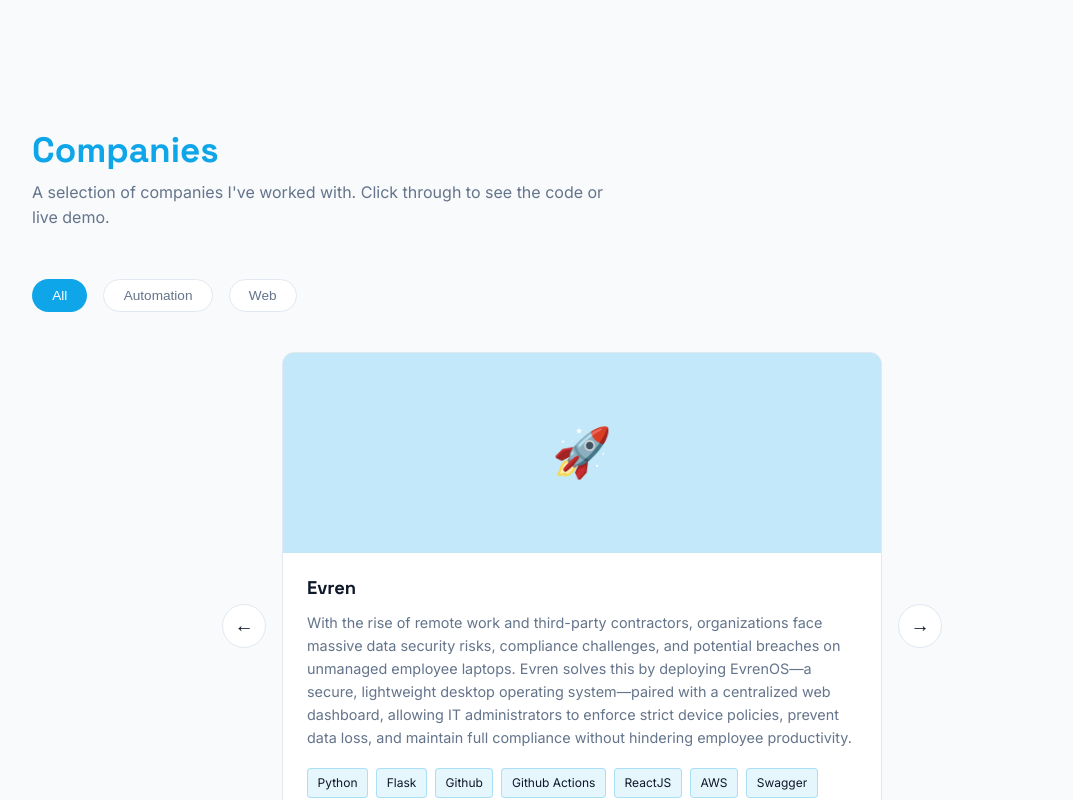
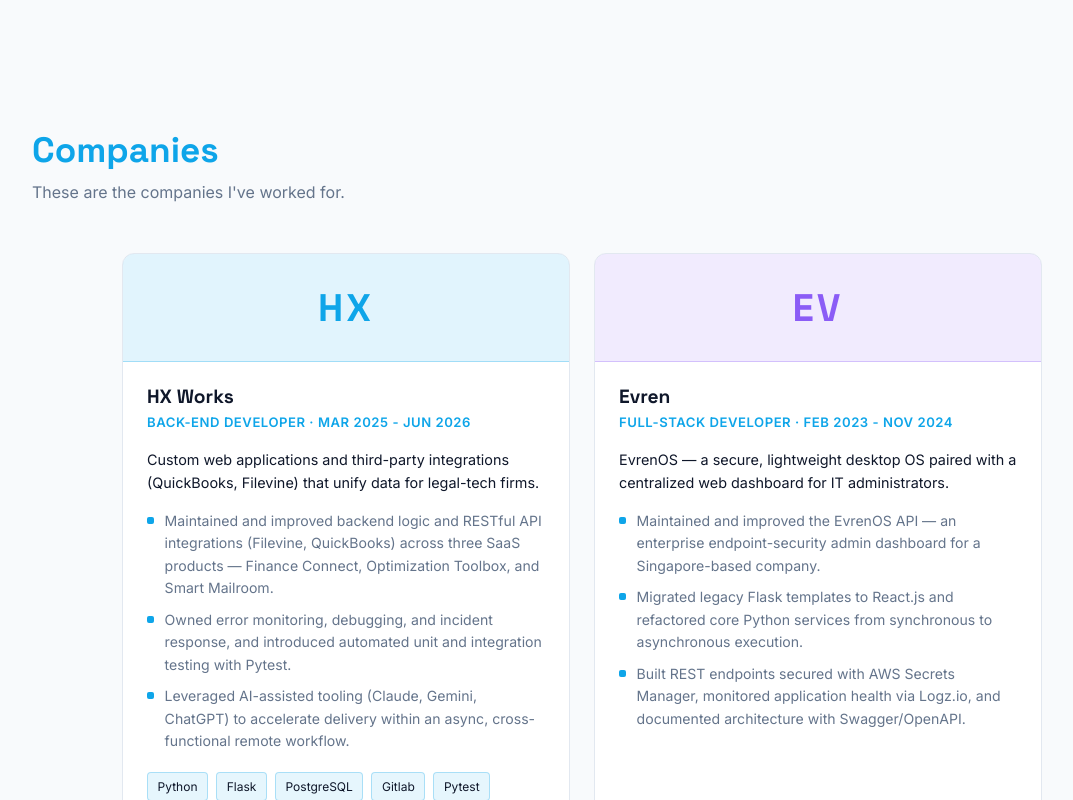
Before and after one commit to FrancisRuta/online-portfolio, a React (Vite) app: page / in a window 1280 px wide. Shown: the part 2000-2800 px from the top of the page, without its empty margins (58-1131 px from the left). Built offline with nearby package versions, Linux system fonts and the light colour scheme; no server answers.

Commit message:
Restructure the Company and Experience section for better visibility and UX

```diff
--- a/src/components/Companies.jsx
+++ b/src/components/Companies.jsx
@@ -1,155 +1,32 @@
-import { useState, useEffect, useRef } from "react";
 import { motion } from "framer-motion";
 import { companies } from "../data/portfolioData";
-import ProjectCard from "./ProjectCard";
-
-const AUTOPLAY_INTERVAL = 5000;
+import CompanyCard from "./CompanyCard";
 
 function Companies() {
-  const filters = ["All", ...new Set(companies.map((p) => p.category))];
-  const [filter, setFilter] = useState("All");
-  const [index, setIndex] = useState(0);
-  const [isPlaying, setIsPlaying] = useState(true);
-  const timerRef = useRef(null);
-
-  const filteredCompanies =
-    filter === "All"
-      ? companies
-      : companies.filter((p) => p.category === filter);
-
-  // Reset the autoplay timer whenever the slide, filter, or play state changes
-  useEffect(() => {
-    if (!isPlaying) return;
-
-    timerRef.current = setInterval(() => {
-      setIndex((i) => (i === filteredCompanies.length - 1 ? 0 : i + 1));
-    }, AUTOPLAY_INTERVAL);
-
-    return () => clearInterval(timerRef.current);
-  }, [index, filter, isPlaying, filteredCompanies.length]);
-
-  // Reset to the first slide whenever the filter changes
-  const handleFilter = (cat) => {
-    setFilter(cat);
-    setIndex(0);
-    setIsPlaying(true);
-  };
-
-  // Pause autoplay briefly on manual navigation so the timer doesn't fight the user
-  const pauseAnd = (action) => {
-    setIsPlaying(false);
-    action();
-    // Resume after a short grace period
-    setTimeout(() => setIsPlaying(true), AUTOPLAY_INTERVAL);
-  };
-
-  const handlePrev = () => {
-    pauseAnd(() =>
-      setIndex((i) => (i === 0 ? filteredCompanies.length - 1 : i - 1)),
-    );
-  };
-
-  const handleNext = () => {
-    pauseAnd(() =>
-      setIndex((i) => (i === filteredCompanies.length - 1 ? 0 : i + 1)),
-    );
-  };
-
-  const handleDotClick = (i) => {
-    pauseAnd(() => setIndex(i));
-  };
-
-  const handleDragEnd = (event, info) => {
-    if (info.offset.x < -50) handleNext();
-    else if (info.offset.x > 50) handlePrev();
-  };
-
-  // Start or stop autoplay on hover so users can read without interruptions
-  const handleMouseEnter = () => setIsPlaying(false);
-  const handleMouseLeave = () => setIsPlaying(true);
-
-  const currentCompany = filteredCompanies[index];
-
   return (
     <section id="companies" className="section">
       <div className="container">
         <h2 className="section-title">Companies</h2>
         <p className="section-subtitle">
-          A selection of companies I've worked with. Click through to see the
-          code or live demo.
+          These are the companies I've worked for.
         </p>
 
-        <div className="project-filters">
-          {filters.map((cat) => (
-            <button
-              key={cat}
-              className={`filter-btn ${filter === cat ? "active" : ""}`}
-              onClick={() => handleFilter(cat)}
-            >
-              {cat.charAt(0).toUpperCase() + cat.slice(1)}
-            </button>
-          ))}
-        </div>
-
-        {filteredCompanies.length > 0 ? (
-          <>
-            <div
-              className="carousel"
-              onMouseEnter={handleMouseEnter}
-              onMouseLeave={handleMouseLeave}
-            >
-              <button
-                className="carousel-arrow carousel-arrow--left"
-                onClick={handlePrev}
-                aria-label="Previous company"
+        {companies.length > 0 ? (
+          <div className="companies-grid">
+            {companies.map((company, i) => (
+              <motion.div
+                key={company.name}
+                initial={{ opacity: 0, y: 24 }}
+                whileInView={{ opacity: 1, y: 0 }}
+                viewport={{ once: true, margin: "-40px" }}
+                transition={{ duration: 0.4, delay: (i % 2) * 0.1 }}
               >
-                ←
-              </button>
-
-              <div className="carousel-viewport">
-                <motion.div
-                  className="carousel-track"
-                  key={`${filter}-${index}`}
-                  initial={{ opacity: 0, x: 60 }}
-                  animate={{ opacity: 1, x: 0 }}
-                  exit={{ opacity: 0, x: -60 }}
-                  transition={{ duration: 0.4 }}
-                  drag="x"
-                  dragConstraints={{ left: 0, right: 0 }}
-                  dragElastic={0.2}
-                  onDragEnd={handleDragEnd}
-                  whileTap={{ cursor: "grabbing" }}
-                >
-                  <ProjectCard project={currentCompany} />
-                </motion.div>
-              </div>
-
-              <button
-                className="carousel-arrow carousel-arrow--right"
-                onClick={handleNext}
-                aria-label="Next company"
-              >
-                →
-              </button>
-            </div>
-
-            <div className="carousel-dots">
-              {filteredCompanies.map((company, i) => (
-                <button
-                  key={company.title}
-                  className={`carousel-dot ${i === index ? "active" : ""}`}
-                  onClick={() => handleDotClick(i)}
-                  aria-label={`Go to slide ${i + 1}`}
-                />
-              ))}
-            </div>
-
-            <p className="carousel-counter">
-              {index + 1} / {filteredCompanies.length}
-            </p>
-          </>
+                <CompanyCard company={company} index={i} />
+              </motion.div>
+            ))}
+          </div>
         ) : (
-          <p className="section-subtitle">No companies found.</p>
+          <p className="section-subtitle">No projects found.</p>
         )}
       </div>
     </section>
--- /dev/null
+++ b/src/components/CompanyCard.jsx
@@ -0,0 +1,54 @@
+function getMonogram(name) {
+  return name.replace(/[^A-Za-z]/g, "").slice(0, 2).toUpperCase();
+}
+
+function CompanyCard({ company, index = 0 }) {
+  const tileClass =
+    index % 2 === 0 ? "company-tile--cyan" : "company-tile--violet";
+
+  return (
+    <article className="company-card">
+      <div className={`company-tile ${tileClass}`}>
+        <span className="company-monogram">{getMonogram(company.name)}</span>
+      </div>
+
+      <div className="company-body">
+        <h3>{company.name}</h3>
+        <p className="company-meta">
+          {company.role} · {company.period}
+        </p>
+
+        {company.summary && (
+          <p className="company-summary">{company.summary}</p>
+        )}
+
+        <ul className="company-outcomes">
+          {company.outcomes.map((outcome) => (
+            <li key={outcome}>{outcome}</li>
+          ))}
+        </ul>
+
+        <div className="company-tech">
+          {company.tech.map((tech) => (
+            <span key={tech} className="tech-tag">
+              {tech}
+            </span>
+          ))}
+        </div>
+
+        {company.companyWebsite && (
+          <a
+            href={company.companyWebsite}
+            target="_blank"
+            rel="noopener noreferrer"
+            className="company-link"
+          >
+            Visit Website ↗
+          </a>
+        )}
+      </div>
+    </article>
+  );
+}
+
+export default CompanyCard;
--- a/src/components/Experience.jsx
+++ b/src/components/Experience.jsx
@@ -23,7 +23,7 @@
               <span className="timeline-period">{item.period}</span>
               <h3>{item.title}</h3>
               <div className="timeline-org">{item.org}</div>
-              <p>{item.description}</p>
+              {item.description && <p>{item.description}</p>}
             </motion.div>
           ))}
         </div>
--- a/src/components/Hero.jsx
+++ b/src/components/Hero.jsx
@@ -19,7 +19,7 @@
 
           <div className="hero-cta">
             <a href="#companies" className="btn btn-primary">
-              View My Work
+              Companies I've worked for
             </a>
             <a href="#contact" className="btn btn-outline">
               Contact Me
--- a/src/components/ProjectCard.jsx
+++ /dev/null
@@ -1,58 +0,0 @@
-function ProjectCard({ project }) {
-  return (
-    <div className="project-card">
-      <div className="project-image">
-        {project.image ? (
-          <img src={project.image} alt={project.title} />
-        ) : (
-          <span>🚀</span>
-        )}
-      </div>
-
-      <div className="project-body">
-        <h3>{project.title}</h3>
-        <p>{project.description}</p>
-
-        <div className="project-tech">
-          {project.tech.map((tech) => (
-            <span key={tech} className="tech-tag">
-              {tech}
-            </span>
-          ))}
-        </div>
-
-        <div className="project-links">
-          {project.liveUrl && (
-            <a
-              href={project.liveUrl}
-              target="_blank"
-              rel="noopener noreferrer"
-              className="project-link"
-            >
-              Live Demo ↗
-            </a>
-          )}
-          {project.repoUrl && (
-            <div className="project-image">
-              {project.image ? (
-                <img src={project.image} alt={project.title} />
-              ) : (
-                <span className="project-name">{project.title}</span>
-              )}
-            </div>
-          )}
-          <a
-            href={project.repoUrl}
-            target="_blank"
-            rel="noopener noreferrer"
-            className="project-link"
-          >
-            Source Code ↗
-          </a>
-        </div>
-      </div>
-    </div>
-  );
-}
-
-export default ProjectCard;
--- a/src/data/portfolioData.js
+++ b/src/data/portfolioData.js
@@ -75,10 +75,16 @@
 
 export const companies = [
   {
-    title: "HX Works",
-    description:
-      "Many growing businesses—especially in specialized sectors like legal tech—struggle with disconnected software, manual administrative bottlenecks, and rigid off-the-shelf tools that don't fit their operational workflows. HX Works bridges this gap by building custom web applications, seamless third-party integrations (like QuickBooks and Filevine), and tailormade digital toolboxes that unify data and streamline day-to-day operations.",
     name: "HX Works",
+    summary:
+      "Custom web applications and third-party integrations (QuickBooks, Filevine) that unify data for legal-tech firms.",
+    role: "Back-End Developer",
+    period: "Mar 2025 - Jun 2026",
+    outcomes: [
+      "Maintained and improved backend logic and RESTful API integrations (Filevine, QuickBooks) across three SaaS products — Finance Connect, Optimization Toolbox, and Smart Mailroom.",
+      "Owned error monitoring, debugging, and incident response, and introduced automated unit and integration testing with Pytest.",
+      "Leveraged AI-assisted tooling (Claude, Gemini, ChatGPT) to accelerate delivery within an async, cross-functional remote workflow.",
+    ],
     tech: [
       "Python",
       "Flask",
@@ -90,14 +96,19 @@
       "Trello",
       "AI Coding Assistance",
     ],
-    liveUrl: "https://hxworks.com/projects/legal-tech/",
-    // repoUrl: "",
-    category: "automation",
+    companyWebsite: "https://hxworks.com/projects/legal-tech/",
   },
   {
-    title: "Evren",
-    description:
-      "With the rise of remote work and third-party contractors, organizations face massive data security risks, compliance challenges, and potential breaches on unmanaged employee laptops. Evren solves this by deploying EvrenOS—a secure, lightweight desktop operating system—paired with a centralized web dashboard, allowing IT administrators to enforce strict device policies, prevent data loss, and maintain full compliance without hindering employee productivity.",
+    name: "Evren",
+    summary:
+      "EvrenOS — a secure, lightweight desktop OS paired with a centralized web dashboard for IT administrators.",
+    role: "Full-Stack Developer",
+    period: "Feb 2023 - Nov 2024",
+    outcomes: [
+      "Maintained and improved the EvrenOS API — an enterprise endpoint-security admin dashboard for a Singapore-based company.",
+      "Migrated legacy Flask templates to React.js and refactored core Python services from synchronous to asynchronous execution.",
+      "Built REST endpoints secured with AWS Secrets Manager, monitored application health via Logz.io, and documented architecture with Swagger/OpenAPI.",
+    ],
     tech: [
       "Python",
       "Flask",
@@ -110,14 +121,19 @@
       "Jira",
       "PostgreSQL",
     ],
-    liveUrl: "https://www.evren.co/",
-    // repoUrl: "",
-    category: "web",
+    companyWebsite: "https://www.evren.co/",
   },
   {
-    title: "IPEdge LLC",
-    description:
-      "Navigating patent strategy and enforcing IP rights involves tracking massive amounts of complex legal data, cross-referencing document pipelines, and managing high-stakes litigation workflows. IP Edge solves this by utilizing custom, specialized web applications that centralize portfolio tracking, streamline case management, and ensure operational efficiency for patent monetization.",
+    name: "IPEdge LLC",
+    summary:
+      "Custom web applications that centralize patent portfolio tracking and streamline case management.",
+    role: "Full-Stack Developer",
+    period: "Sept 2022 - Dec 2022",
+    outcomes: [
+      "Enhanced an internal IP-management application for a US-based patent law firm as part of a remote contract team.",
+      "Developed full-stack features with Python, Flask, React.js, and Bootstrap, and reverse-engineered a legacy codebase with limited documentation.",
+      "Produced updated technical documentation and drove end-to-end testing and bug tracking.",
+    ],
     tech: [
       "Python",
       "Flask",
@@ -127,9 +143,32 @@
       "Javascript ES6+",
       "Bootstrap",
     ],
-    liveUrl: "https://www.linkedin.com/company/ip-edge-llc/",
-    // repoUrl: "",
-    category: "web",
+    companyWebsite: "https://www.linkedin.com/company/ip-edge-llc/",
+  },
+  {
+    name: "Ingenuity",
+    summary:
+      "End-to-end software delivery — UI/UX design, full-stack development, and cloud infrastructure.",
+    role: "Back-End & Front-End Developer",
+    period: "Mar 2019 - Sept 2022",
+    outcomes: [
+      "Worked as a full-stack developer across multiple client projects for over three years, growing from a junior developer to Full-Stack.",
+      "Focused on Python, deepening my knowledge of Django and Flask for backend development while building modern, responsive interfaces with ReactJS, JavaScript, and Bootstrap.",
+      "Expanded into deployment tooling and workflows — including Docker — to containerize, ship, and maintain production applications.",
+    ],
+    tech: [
+      "Python",
+      "Django",
+      "Flask",
+      "ReactJS",
+      "Javascript",
+      "Bootstrap",
+      "Docker",
+      "Bitbucket",
+      "Jira",
+      "Deployment",
+    ],
+    companyWebsite: "https://www.ingenuity.ph/",
   },
 ];
 
@@ -139,40 +178,30 @@
     title: "Back-End Developer",
     org: "HX Works",
     period: "Mar 2025 - Jun 2026",
-    description:
-      "Maintained and improved backend logic and RESTful API integrations (Filevine, QuickBooks) across three SaaS applications — Finance Connect, Optimization Toolbox, and Smart Mailroom — for Vineskills, a legal tech consulting firm. Primary developer for error monitoring, debugging, and incident response. Introduced automated unit and integration testing with Pytest, and leverage AI-assisted coding tools (Claude, Gemini, ChatGPT) to accelerate delivery within an async, cross-functional remote workflow.",
   },
   {
     type: "work",
     title: "Full-Stack Developer",
     org: "Evren",
     period: "Feb 2023 - Nov 2024",
-    description:
-      "Maintained and improved EvrenOS API, an enterprise endpoint security admin dashboard, for a Singapore-based company. Migrated legacy Flask templates to React.js, modernizing the platform's UI and performance. Refactored core Python services from synchronous to asynchronous execution. Built new REST API endpoints secured with AWS Secrets Manager, monitored application health via Logz.io to drive root-cause analysis, and documented system architecture using Swagger/OpenAPI to align cross-team development.",
   },
   {
     type: "work",
     title: "Full-Stack Developer",
     org: "IPEdge LLC",
     period: "Sept 2022 - Dec 2022",
-    description:
-      "Our team took over and enhanced an internal intellectual property management application for a US-based patent law firm, as part of a remote contract team. Developed full-stack features using Python, Flask, React.js, and Bootstrap. Reverse-engineered a legacy codebase with limited documentation and produced updated technical docs. Drove end-to-end testing and bug tracking.",
   },
   {
     type: "work",
     title: "Back-End & Front-End Developer",
     org: "Ingenuity",
     period: "Mar 2019 - Sept 2022",
-    description:
-      "Delivered frontend and backend work across multiple client projects as a software developer. Built Node.js/Express.js APIs and ERDs for an Australian migration platform (Navibord). Engineered RBAC and responsive UIs in Django for an internal auditing system (NCCC). Led a Python 2 to 3 migration for a support ticketing system (Serverplus). Grew from support developer to Full-Stack Lead on a Canadian business directory platform (Connect Trades). Contributed in building REST APIs for a COVID-19 contact tracing platform (Safe Davao QR). Architected database schemas and APIs for a mobile recipe app (Food Medley).",
   },
   {
     type: "education",
     title: "B.S. in Information Technology",
     org: "Ateneo de Davao University",
-    period: "2014 – 2018",
-    description:
-      "Brief description of your degree and any notable focus areas.",
+    period: "2014 - 2018",
   },
 ];
 
--- a/src/index.css
+++ b/src/index.css
@@ -5,6 +5,7 @@
   --text-primary: #0f172a;
   --text-muted: #64748b;
   --accent-cyan: #0ea5e9;
+  --accent-violet: #8b5cf6;
   --border: #e2e8f0;
   --shadow: 0 10px 30px rgba(15, 23, 42, 0.1);
 
@@ -349,169 +350,122 @@
   color: var(--text-primary);
 }
 
-/* ------------ Companies ------------ */
-.project-filters {
-  display: flex;
-  gap: 1rem;
-  margin-bottom: 2.5rem;
-  flex-wrap: wrap;
-}
-
-.filter-btn {
-  padding: 0.5rem 1.2rem;
-  border-radius: 50px;
-  background: var(--surface);
-  border: 1px solid var(--border);
-  color: var(--text-muted);
-  cursor: pointer;
-  font-size: 0.85rem;
-  font-weight: 500;
-  transition: all 0.3s ease;
-}
-
-.filter-btn:hover,
-.filter-btn.active {
-  background: var(--accent-cyan);
-  color: #ffffff;
-  border-color: transparent;
-}
-
-/* ------------ Carousel ------------ */
-.carousel {
-  position: relative;
-  display: flex;
-  align-items: center;
-  justify-content: center;
-  gap: 1rem;
-  max-width: 720px;
+/* ------------ Work grid ------------ */
+.companies-grid {
+  display: grid;
+  grid-template-columns: 1fr;
+  gap: 1.5rem;
+  max-width: 920px;
   margin: 0 auto;
 }
 
-.carousel-viewport {
-  overflow: visible;
-  width: 100%;
-}
-
-.carousel-track {
-  cursor: grab;
-  user-select: none;
-  -webkit-user-select: none;
-}
-
-.carousel-arrow {
-  flex-shrink: 0;
-  width: 44px;
-  height: 44px;
-  border-radius: 50%;
-  border: 1px solid var(--border);
-  background: var(--surface);
-  color: var(--text-primary);
-  font-size: 1.2rem;
-  cursor: pointer;
-  display: flex;
-  align-items: center;
-  justify-content: center;
-  transition: all 0.3s ease;
-  z-index: 2;
-}
-
-.carousel-arrow:hover {
-  border-color: var(--accent-cyan);
-  color: var(--accent-cyan);
-  transform: translateY(-2px);
-  box-shadow: var(--shadow);
-}
-
-.carousel-dots {
-  display: flex;
-  justify-content: center;
-  gap: 0.6rem;
-  margin-top: 2rem;
-}
-
-.carousel-dot {
-  width: 10px;
-  height: 10px;
-  border-radius: 50%;
-  border: 1px solid var(--border);
-  background: var(--surface);
-  cursor: pointer;
-  padding: 0;
-  transition: all 0.3s ease;
-}
-
-.carousel-dot:hover {
-  border-color: var(--accent-cyan);
-}
-
-.carousel-dot.active {
-  background: var(--accent-cyan);
-  border-color: transparent;
-  transform: scale(1.2);
-}
-
-.carousel-counter {
-  text-align: center;
-  color: var(--text-muted);
-  font-size: 0.85rem;
-  margin-top: 0.75rem;
-}
-
-.project-card {
+.company-card {
   background: var(--surface);
   border: 1px solid var(--border);
   border-radius: 12px;
   overflow: hidden;
-  transition: all 0.3s ease;
+  height: 100%;
   display: flex;
   flex-direction: column;
+  transition: all 0.3s ease;
 }
 
-.project-card:hover {
-  transform: translateY(-5px);
+.company-card:hover {
+  transform: translateY(-4px);
   border-color: var(--accent-cyan);
   box-shadow: var(--shadow);
 }
 
-.project-image {
-  height: 200px;
-  background: rgba(14, 165, 233, 0.25);
+.company-tile {
+  height: 108px;
   display: flex;
   align-items: center;
   justify-content: center;
-  font-size: 3rem;
-  color: var(--text-muted);
 }
 
-.project-image img {
-  width: 100%;
-  height: 100%;
-  object-fit: cover;
+.company-tile--cyan {
+  background: rgba(14, 165, 233, 0.12);
+  border-bottom: 1px solid rgba(14, 165, 233, 0.3);
 }
 
-.project-body {
-  padding: 1.5rem;
+.company-tile--violet {
+  background: rgba(139, 92, 246, 0.12);
+  border-bottom: 1px solid rgba(139, 92, 246, 0.3);
+}
+
+.company-monogram {
+  font-family: var(--font-heading);
+  font-size: 2.4rem;
+  font-weight: 700;
+  letter-spacing: 0.08em;
+}
+
+.company-tile--cyan .company-monogram {
+  color: var(--accent-cyan);
+}
+
+.company-tile--violet .company-monogram {
+  color: var(--accent-violet);
+}
+
+.company-body {
+  padding: 1.4rem 1.5rem 1.6rem;
   flex: 1;
   display: flex;
   flex-direction: column;
 }
 
-.project-body h3 {
-  font-size: 1.15rem;
-  margin-bottom: 0.75rem;
+.company-body h3 {
+  font-size: 1.2rem;
+  margin-bottom: 0.3rem;
 }
 
-.project-body p {
-  color: var(--text-muted);
-  font-size: 0.9rem;
-  margin-bottom: 1.2rem;
-  flex: 1;
+.company-meta {
+  color: var(--accent-cyan);
+  font-size: 0.82rem;
+  font-weight: 600;
+  text-transform: uppercase;
+  letter-spacing: 0.04em;
+  margin-bottom: 0.9rem;
 }
 
-.project-tech {
+.company-summary {
+  color: var(--text-primary);
+  font-size: 0.9rem;
+  margin-bottom: 1rem;
+}
+
+.company-outcomes {
+  list-style: none;
+  margin: 0 0 1.2rem;
+  display: flex;
+  flex-direction: column;
+  gap: 0.55rem;
+}
+
+.company-outcomes li {
+  position: relative;
+  padding-left: 1.1rem;
+  color: var(--text-muted);
+  font-size: 0.88rem;
+}
+
+.company-outcomes li::before {
+  content: "";
+  position: absolute;
+  left: 0;
+  top: 0.5em;
+  width: 7px;
+  height: 7px;
+  border-radius: 2px;
+  background: var(--accent-cyan);
+}
+
+.company-tech {
   display: flex;
   flex-wrap: wrap;
   gap: 0.5rem;
+  margin-top: auto;
   margin-bottom: 1.2rem;
 }
 
@@ -523,20 +477,22 @@
   font-size: 0.75rem;
 }
 
-.project-links {
-  display: flex;
-  gap: 1rem;
-}
-
-.project-link {
+.company-link {
+  align-self: flex-start;
   font-size: 0.85rem;
   font-weight: 600;
   color: var(--accent-cyan);
   transition: color 0.3s ease;
 }
 
-.project-link:hover {
+.company-link:hover {
   color: var(--text-primary);
+}
+
+@media (min-width: 768px) {
+  .companies-grid {
+    grid-template-columns: repeat(2, 1fr);
+  }
 }
 
 /* ------------ Experience ------------ */
@@ -722,3 +678,18 @@
     display: flex;
   }
 }
+
+/* ------------ Reduced motion ------------ */
+@media (prefers-reduced-motion: reduce) {
+  *,
+  *::before,
+  *::after {
+    transition-duration: 0.01ms !important;
+    animation-duration: 0.01ms !important;
+    animation-iteration-count: 1 !important;
+  }
+
+  html {
+    scroll-behavior: auto;
+  }
+}
```
